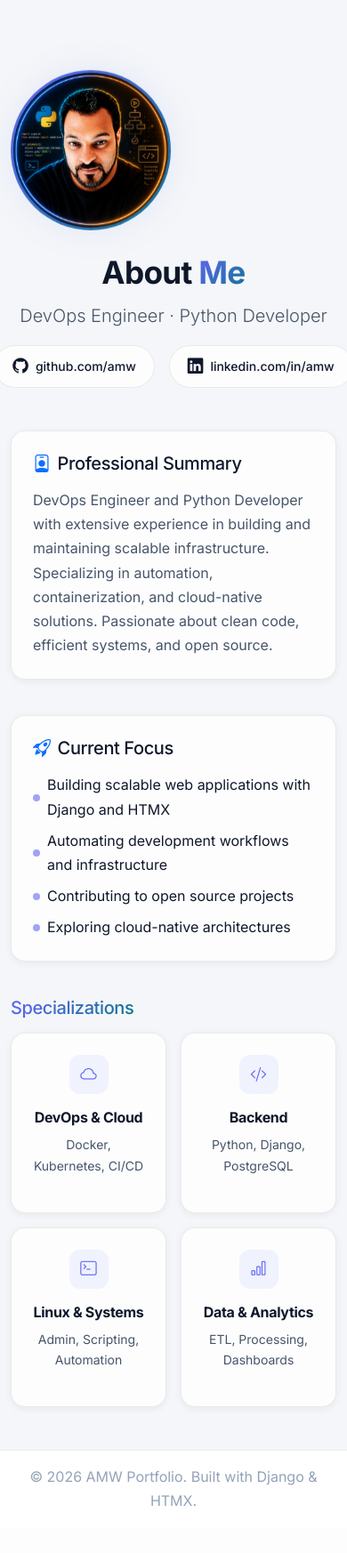
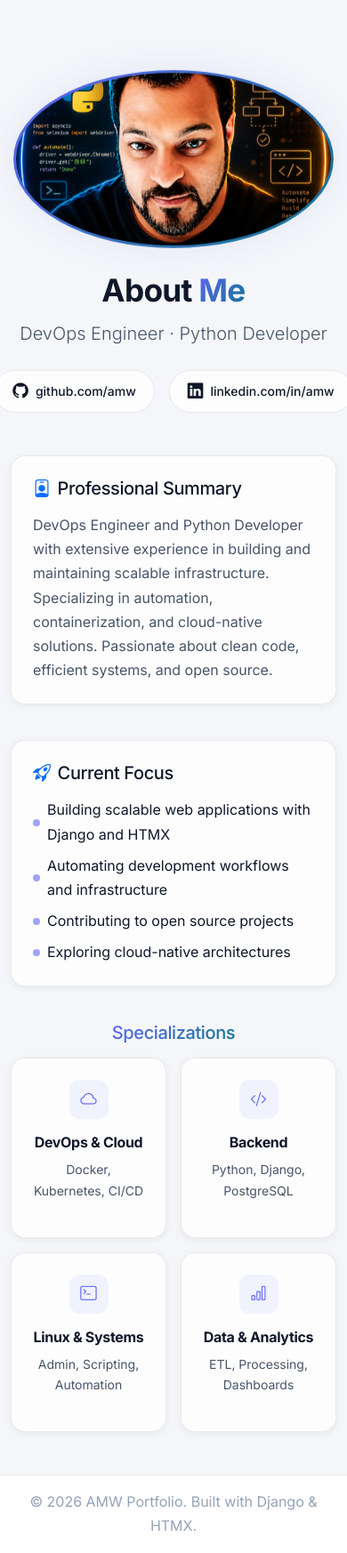
Before and after one commit to AMW-Web-Dev/AMW-ShowCases, a Django app: page /about/ in a window 390 px wide. Shown: the part 70-1816 px from the top of the page at 89% size. Before the commit the page ends 1763 px from the top, so only its background shows below. Run offline with Django 5.2, Linux system fonts and the light colour scheme; data comes from the database, SQL or seed files in the repository; some libraries are stand-ins or nearby versions.

Commit message:
Center about page layout, enlarge avatar to 360px
- Avatar: 360px (2x larger) with responsive sizing using min(360px, 100%)

- Profile header: centered (text-center, mx-auto)

- Main content: col-lg-5 each with justify-content-center row

```diff
--- a/templates/core/about.html
+++ b/templates/core/about.html
@@ -6,17 +6,14 @@
 {% block content %}
 <div class="container py-5">
 
-    {# Profile Header #}
-    <div class="row align-items-center g-4 g-lg-5 mb-5 reveal">
-        <div class="col-md-4 col-lg-3 text-center text-md-end">
-            <div class="avatar-ring" style="width: 180px; height: 180px;">
+    {# Profile Header — centered #}
+    <div class="text-center mb-5 reveal">
+        <div class="avatar-ring mx-auto mb-4" style="width: min(360px, 100%); aspect-ratio: 1;">
             <img src="{% static 'images/Avatar_Python_Dev_512.png' %}" alt="AMW Avatar">
         </div>
-        </div>
-        <div class="col-md-8 col-lg-9 text-center text-md-start">
         <h1 class="mb-2">About <span class="gradient-text">Me</span></h1>
-            <p class="text-secondary lead mb-3">DevOps Engineer &middot; Python Developer</p>
-            <div class="d-flex gap-3 justify-content-center justify-content-md-start">
+        <p class="text-secondary lead mb-4">DevOps Engineer &middot; Python Developer</p>
+        <div class="d-flex justify-content-center gap-3">
             <a href="https://github.com/amw" class="social-link-tag" target="_blank" rel="noopener">
                 <i class="bi bi-github"></i>
                 <span>github.com/amw</span>
@@ -27,13 +24,12 @@
             </a>
         </div>
     </div>
-    </div>
 
-    {# Main Content — two columns to fill the page better #}
-    <div class="row g-4">
+    {# Main Content — centered #}
+    <div class="row justify-content-center g-4">
 
         {# Left Column #}
-        <div class="col-lg-6 d-flex flex-column gap-4">
+        <div class="col-lg-5 d-flex flex-column gap-4">
 
             {# Professional Summary #}
             <div class="card p-4 reveal">
@@ -72,11 +68,11 @@
         </div>
 
         {# Right Column #}
-        <div class="col-lg-6">
+        <div class="col-lg-5">
 
             {# Specializations #}
             <div class="reveal">
-                <h2 class="h5 mb-3">
+                <h2 class="h5 mb-3 text-center text-lg-start">
                     <span class="gradient-text">Specializations</span>
                 </h2>
                 <div class="row g-3">
```
Lines whose indentation alone changed are shown as unchanged.
